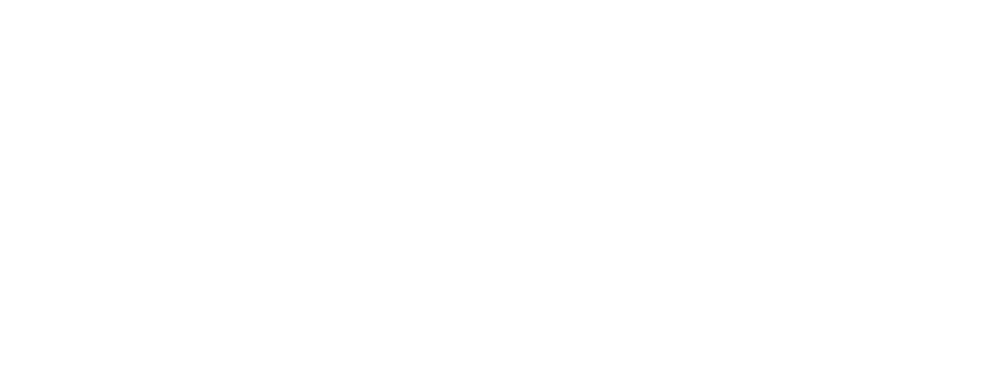
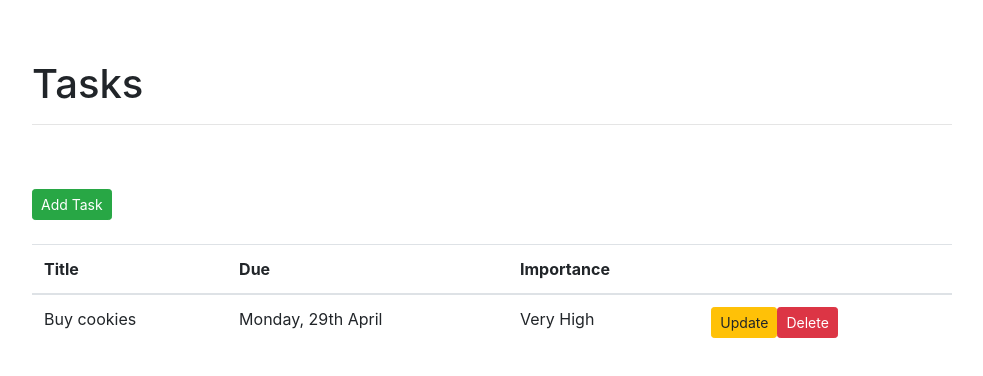
Before and after one commit to Tumbraegel/VuePoint, a Vue app in the folder client/: page /#/ping in a window 1280 px wide. Shown: the top 376 px of the page, without its empty margins (53-1036 px from the left). Built offline with nearby package versions, Linux system fonts and the light colour scheme.

Commit message:
added simple task board (tutorial-based)

```diff
--- /dev/null
+++ b/client/src/components/Tasks.vue
@@ -0,0 +1,33 @@
+<template>
+  <div class="container">
+    <div class="row">
+      <div class="col-sm-10">
+        <h1>Tasks</h1>
+        <hr><br><br>
+        <button type="button" class="btn btn-success btn-sm">Add Task</button>
+        <br><br>
+        <table class="table table-hover">
+          <thead>
+            <tr>
+              <th scope="col">Title</th>
+              <th scope="col">Due</th>
+              <th scope="col">Importance</th>
+              <th></th>
+            </tr>
+          </thead>
+          <tbody>
+            <tr>
+              <td>Buy cookies</td>
+              <td>Monday, 29th April</td>
+              <td>Very High</td>
+              <td>
+                <button type="button" class="btn btn-warning btn-sm">Update</button>
+                <button type="button" class="btn btn-danger btn-sm">Delete</button>
+              </td>
+            </tr>
+          </tbody>
+        </table>
+      </div>
+    </div>
+  </div>
+</template>
--- a/client/src/router/index.js
+++ b/client/src/router/index.js
@@ -1,6 +1,7 @@
 import Vue from 'vue';
 import Router from 'vue-router';
 import Ping from '@/components/Ping';
+import Tasks from '@/components/Tasks';
 
 Vue.use(Router);
 
@@ -8,8 +9,14 @@
   routes: [
     {
       path: '/',
+      name: 'Tasks',
+      component: Tasks,
+    },
+    {
+      path: '/ping',
       name: 'Ping',
       component: Ping,
     },
   ],
+  mode: 'history',
 });
```
Also changed, not shown: client/.eslintrc.js.
